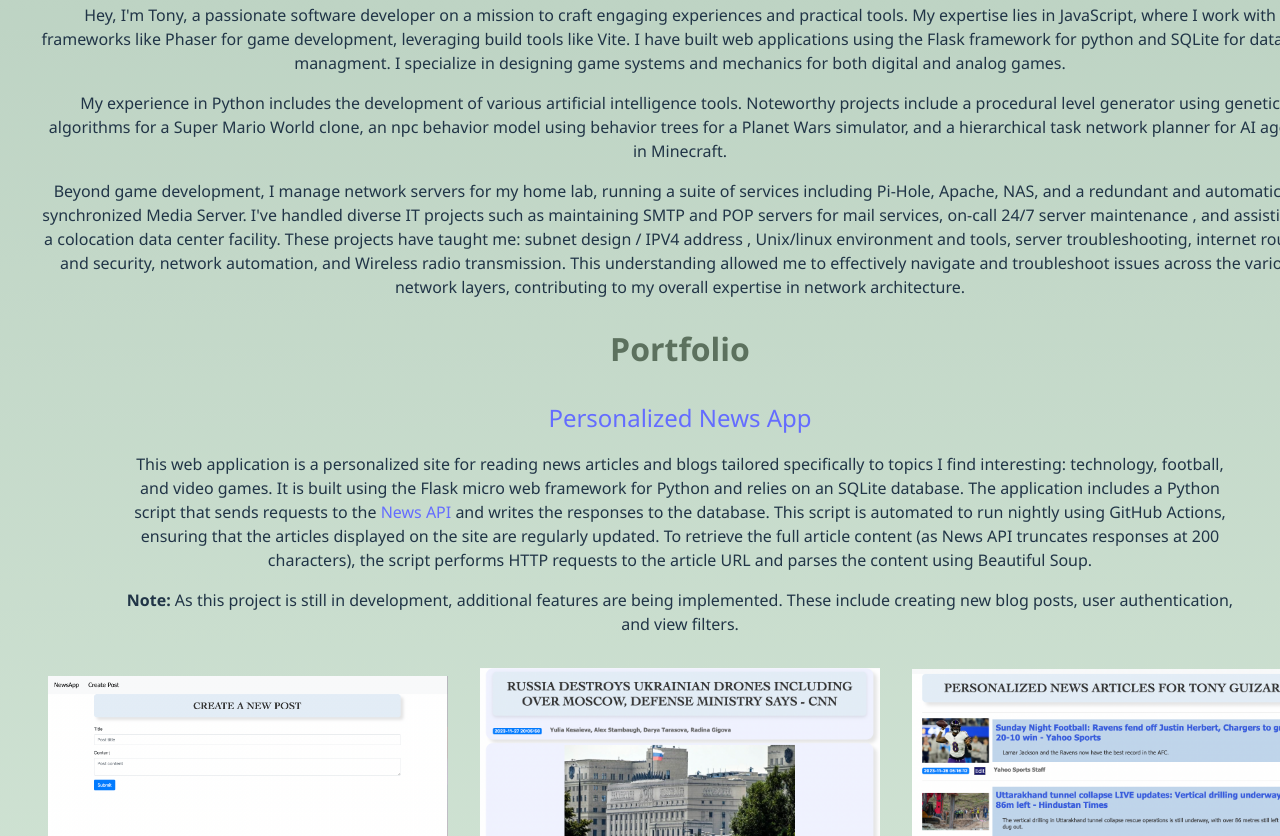
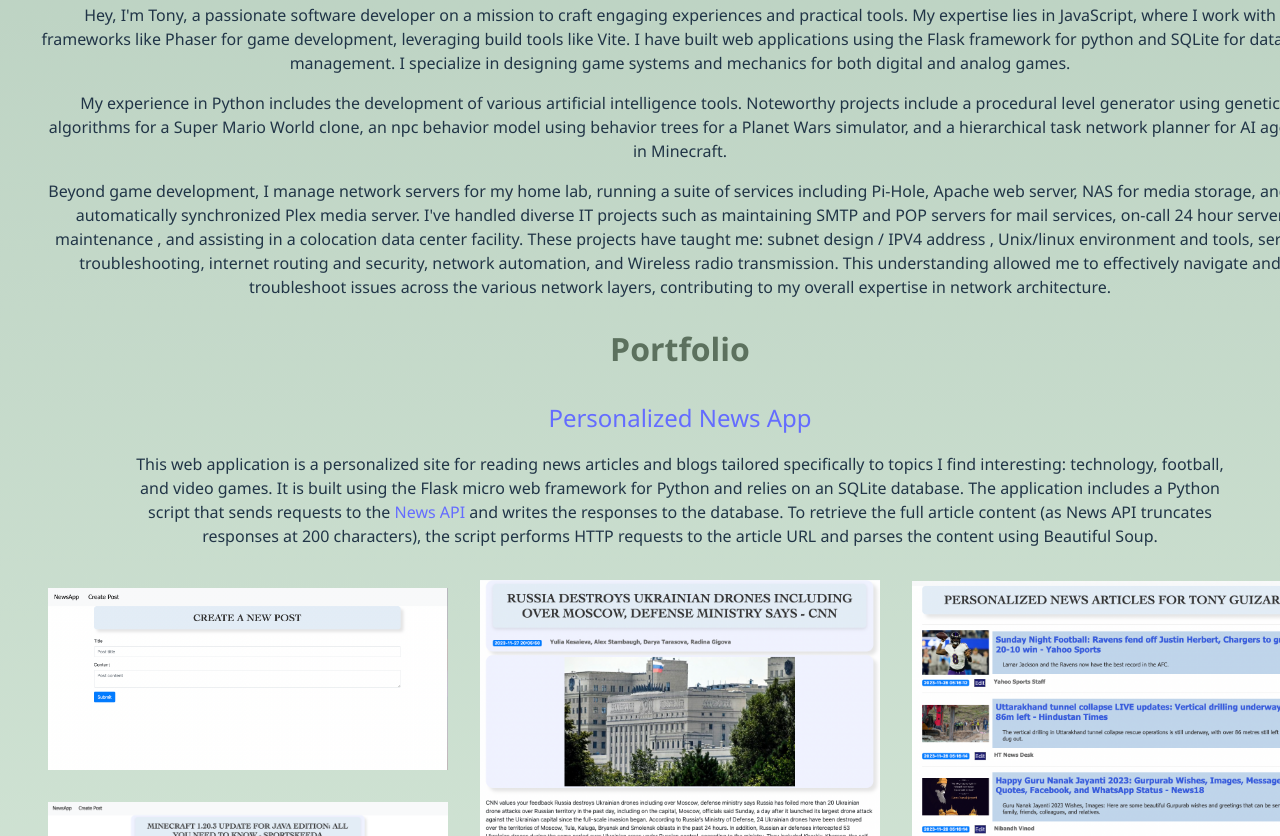
Before and after one commit to aguizaro/Portfolio, a plain HTML site: page index.html in a window 1280 px wide. Shown: the part 410-1246 px from the top of the page. Drawn offline with Linux system fonts and the light colour scheme.

Commit message:
updated NewsAPP description

```diff
--- a/index.html
+++ b/index.html
@@ -24,14 +24,14 @@
         <section id="about">
           <h2>About Me</h2>
           <p>
-            Hey, I'm Tony, a passionate software developer on a mission to craft engaging experiences and practical tools. My expertise lies in JavaScript, where I work with frameworks like Phaser for game development, leveraging build tools like Vite. I have built web applications using the Flask framework for python and SQLite for database managment. I specialize in designing game systems and mechanics for both digital and analog games.
+            Hey, I'm Tony, a passionate software developer on a mission to craft engaging experiences and practical tools. My expertise lies in JavaScript, where I work with frameworks like Phaser for game development, leveraging build tools like Vite. I have built web applications using the Flask framework for python and SQLite for database management. I specialize in designing game systems and mechanics for both digital and analog games.
           </p>
           <p>
             My experience in Python includes the development of various artificial intelligence tools. Noteworthy projects include a procedural level generator using genetic algorithms for a Super Mario World clone, an npc behavior model using behavior trees for a Planet Wars simulator, and a hierarchical task network planner for AI agents in Minecraft.
           </p>
           <p>
-            Beyond game development, I manage network servers for my home lab, running a suite of services including Pi-Hole, Apache, NAS, and a redundant and automatically synchronized Media Server.
-            I've handled diverse IT projects such as maintaining SMTP and POP servers for mail services, on-call 24/7 server maintenance , and assisting in a colocation data center facility.
+            Beyond game development, I manage network servers for my home lab, running a suite of services including Pi-Hole, Apache web server, NAS for media storage, and an automatically synchronized Plex media server.
+            I've handled diverse IT projects such as maintaining SMTP and POP servers for mail services, on-call 24 hour server maintenance , and assisting in a colocation data center facility.
             These projects have taught me: subnet design / IPV4 address , Unix/linux environment and tools, server troubleshooting, internet routing and security, network automation, and Wireless radio transmission. This understanding allowed me to effectively navigate and troubleshoot issues across the various network layers, contributing to my overall expertise in network architecture.
           </p>
         </section>
@@ -45,10 +45,7 @@
               <p>
                 This web application is a personalized site for reading news articles and blogs tailored specifically to topics I find interesting: technology, football, and video games. It is built using the Flask micro web framework for Python and relies on an SQLite database.
 
-                The application includes a Python script that sends requests to the <a href="https://newsapi.org/">News API</a> and writes the responses to the database. This script is automated to run nightly using GitHub Actions, ensuring that the articles displayed on the site are regularly updated. To retrieve the full article content (as News API truncates responses at 200 characters), the script performs HTTP requests to the article URL and parses the content using Beautiful Soup.
-              </p>
-              <p>
-                <strong>Note:</strong> As this project is still in development, additional features are being implemented. These include creating new blog posts, user authentication, and view filters.
+                The application includes a Python script that sends requests to the <a href="https://newsapi.org/">News API</a> and writes the responses to the database. To retrieve the full article content (as News API truncates responses at 200 characters), the script performs HTTP requests to the article URL and parses the content using Beautiful Soup.
               </p>
             </div>
             <div class="project-media">
```
